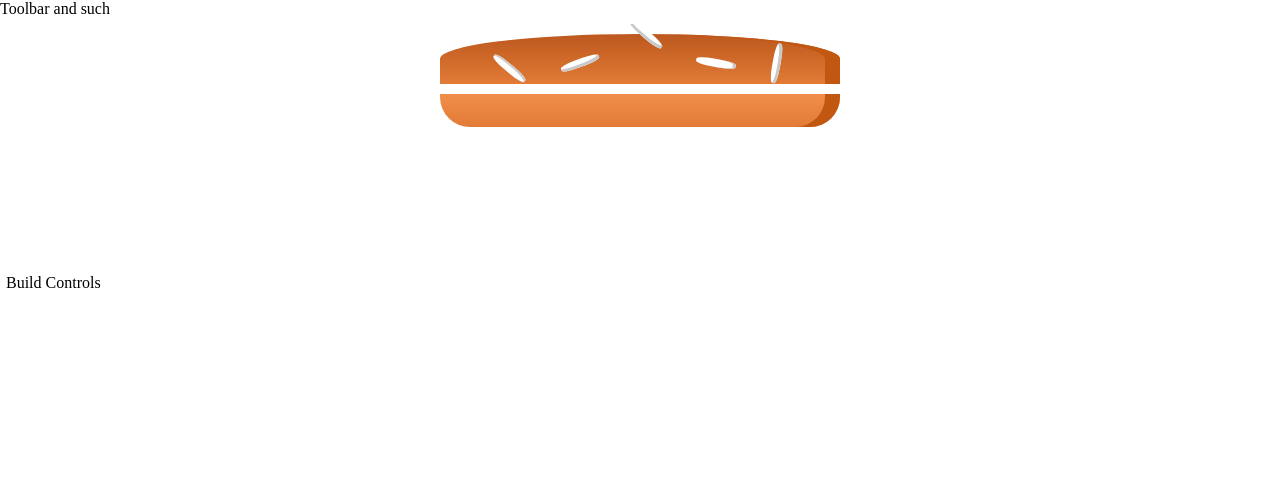
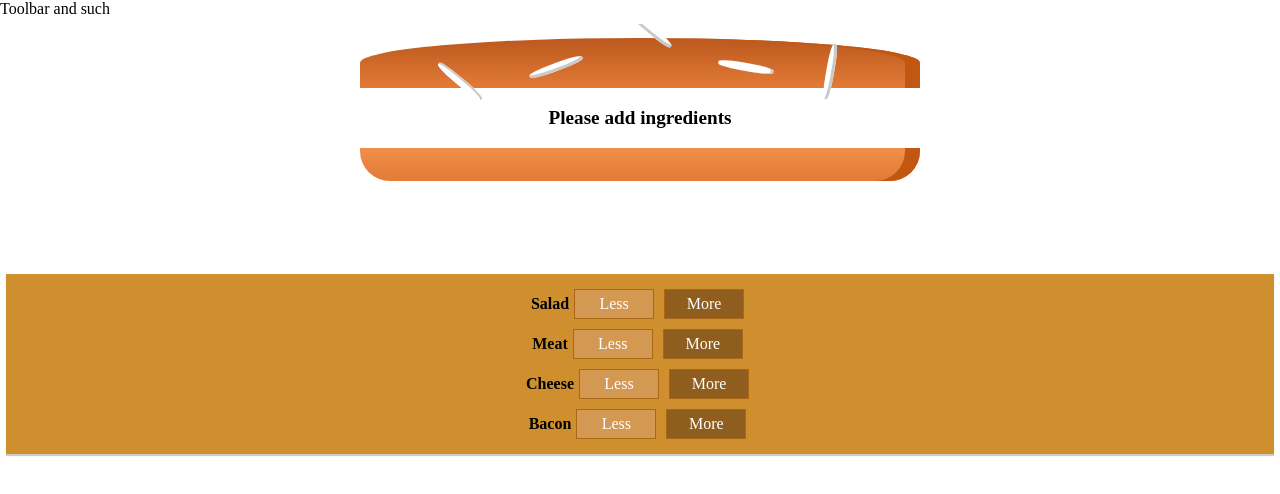
Before and after one commit to demente/burger-builder, a React (Create React App) app: page / in a window 1280 px wide. Shown: the top 494 px of the page. Built offline with nearby package versions, Linux system fonts and the light colour scheme; a web font is replaced by a local one.

Commit message:
dynamically add and remove ingredients

```diff
--- /dev/null
+++ b/src/components/Burger/BuildControls/BuildControl/BuildControl.js
@@ -0,0 +1,13 @@
+import React from 'react';
+import classes from './BuildControl.module.css'
+
+const buildControl = (props) => (
+<div className={classes.BuildControl}>
+    <div className={classes.Label}>{props.label}</div>
+    <button className={classes.Less} onClick={props.removed}>Less</button>
+
+    <button className={classes.More} onClick={props.added}>More</button>
+</div>
+);
+
+export default buildControl;
--- /dev/null
+++ b/src/components/Burger/BuildControls/BuildControl/BuildControl.module.css
@@ -0,0 +1,31 @@
+.BuildControl {
+    display: flex;
+    justify-content: space-between;
+    align-items: center;
+    margin: 5px 0;
+}
+
+.BuildControl button {
+    display: block;
+    font: inherit;
+    padding: 5px;
+    margin: 0 5px;
+    width: 80px;
+    border: 1px solid #AA6817;
+    cursor: pointer;
+    outline: none;
+}
+
+.BuildControl .Less {
+    background-color: #D39952;
+    color: white;
+}
+
+.BuildControl .More {
+    background-color: #8F5E1E;
+    color: white;
+}
+
+.BuildControl .Label {
+    font-weight: bold;
+}
--- /dev/null
+++ b/src/components/Burger/BuildControls/BuildControls.js
@@ -0,0 +1,26 @@
+import React from 'react';
+import BuildControl from './BuildControl/BuildControl';
+import classes from './BuildControls.module.css';
+
+const controls = [
+    { label: 'Salad', type: 'salad' },
+    { label: 'Meat', type: 'meat' },
+    { label: 'Cheese', type: 'cheese' },
+    { label: 'Bacon', type: 'bacon' },
+]
+
+const buildControls = (props) => (
+    <div className={classes.BuildControls}>
+        {controls.map(control => (
+            <BuildControl
+            key={control.label}
+            label={control.label}
+            type={control.type}
+            added={() => props.ingredientAdded(control.type)}
+            removed={() => props.ingredientRemoved(control.type)}/>
+        )
+        )}
+    </div>
+);
+
+export default buildControls;
--- /dev/null
+++ b/src/components/Burger/BuildControls/BuildControls.module.css
@@ -0,0 +1,10 @@
+.BuildControls {
+    width: 100%;
+    background-color: #CF8F2E;
+    display: flex;
+    flex-flow: column;
+    align-items: center;
+    box-shadow: 0 2px 1px #ccc;
+    margin: auto;
+    padding:  10px 0;
+}
--- a/src/components/Burger/Burger.js
+++ b/src/components/Burger/Burger.js
@@ -2,9 +2,24 @@
 import classes from "./Burger.module.css";
 import BurgerIngredient from "./BurgerIngredient/BurgerIngredient";
 const burger = (props) => {
+    let transformedIngredients = Object.keys(props.ingredients)
+        .map(key => {
+            return [...Array(props.ingredients[key])]
+                .map((_, i) => {
+                    return (
+                        <BurgerIngredient key={key + i} type={key} />
+                    );
+                });
+        }).reduce((arr, el) => {
+            return arr.concat(el);
+        }, []);
+        if(transformedIngredients.length === 0){
+            transformedIngredients = <p>Please add ingredients</p>;
+        }
     return (
         <div className={classes.Burger}>
-        <BurgerIngredient type="bread-top" />
+            <BurgerIngredient type="bread-top" />
+            {transformedIngredients}
             <BurgerIngredient type="bread-bottom" />
         </div>
     );
--- a/src/components/Burger/Burger.module.css
+++ b/src/components/Burger/Burger.module.css
@@ -10,6 +10,6 @@
 
 @media(min-width: 1000px) and (min-height:700px){
     .Burger {
-        width: 500px;
+        width: 700px;
     }
 }
--- a/src/containers/BurgerBuilder/BurgerBuilder.js
+++ b/src/containers/BurgerBuilder/BurgerBuilder.js
@@ -1,11 +1,68 @@
 import { Component } from "react";
+import BuildControls from "../../components/Burger/BuildControls/BuildControls";
 import Burger from "./../../components/Burger/Burger";
+
+const INGREDIENT_PRICES = {
+    salad: 0.5,
+    cheese: 0.6,
+    meat: 1.5,
+    bacon: 0.7
+};
+
 class BuilderBuilder extends Component {
+    state = {
+        ingredients: {
+            salad: 0,
+            bacon: 0,
+            cheese: 0,
+            meat: 0
+        },
+        totalPrice: 4
+    }
+
+    addIngredientHandler = (type) => {
+        const oldCount = this.state.ingredients[type];
+        const updatedCount = oldCount + 1;
+        const updateIngredients = {
+            ...this.state.ingredients
+        };
+
+        updateIngredients[type] = updatedCount;
+        const priceAddition = INGREDIENT_PRICES[type];
+        const oldPrice = this.state.totalPrice;
+        const newPrice = oldPrice + priceAddition;
+
+        this.setState({ ingredients: updateIngredients, totalPrice: newPrice });
+    }
+
+    removeIngredientHandler = (type) => {
+        const oldCount = this.state.ingredients[type];
+
+        if(oldCount === 0){
+            return;
+        }
+
+        const updatedCount = oldCount - 1;
+        const updateIngredients = {
+            ...this.state.ingredients
+        };
+
+        updateIngredients[type] = updatedCount;
+        const priceAddition = INGREDIENT_PRICES[type];
+        const oldPrice = this.state.totalPrice;
+        const newPrice = oldPrice - priceAddition;
+
+        this.setState({ ingredients: updateIngredients, totalPrice: newPrice });
+    }
+
     render() {
         return (
             <>
-                <Burger />
-                <div>Build Controls</div>
+                <Burger ingredients={this.state.ingredients} />
+                <BuildControls
+                ingredientAdded={this.addIngredientHandler}
+                ingredientRemoved={this.removeIngredientHandler}/>
+
             </>
         );
     }
```
